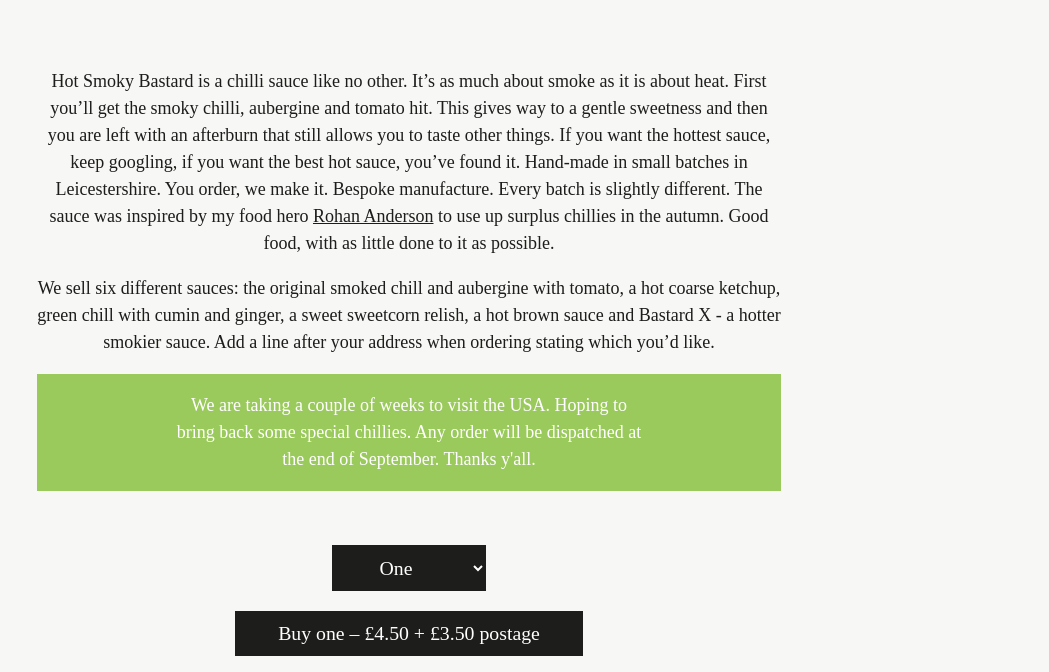
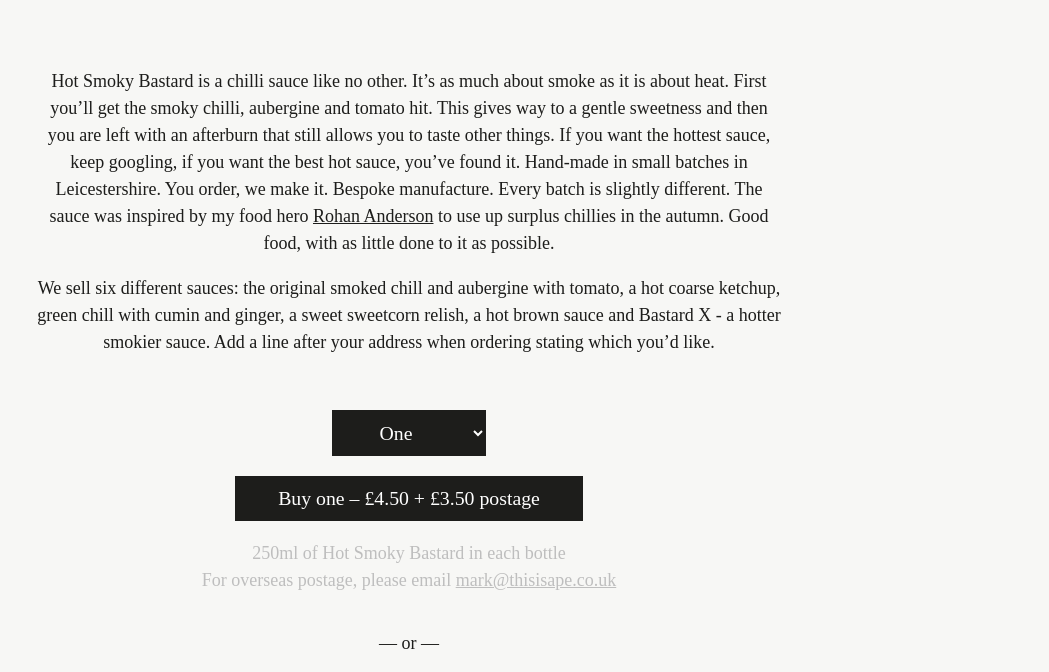
Before and after one commit to EMT/hot-smoky-minisite, a plain HTML site: page index.html in a window 1280 px wide. Shown: the part 406-1078 px from the top of the page, without its empty margins (231-1280 px from the left). Drawn offline with nearby package versions, Linux system fonts and the light colour scheme.

Commit message:
Remove USA notice.

```diff
--- a/index.html
+++ b/index.html
@@ -27,7 +27,7 @@
 
 			<p>We sell six different sauces: the original smoked chill and aubergine with tomato, a hot coarse ketchup, green chill with cumin and ginger, a sweet sweetcorn relish, a hot brown sauce and Bastard X - a hotter smokier sauce. Add a line after your address when ordering stating which you’d like.</p>
 
-			<p style="background: rgb(154,201,92); color: rgb(255,255,255); padding: 1em;"><span style="display: inline-block; max-width: 26em;">We are taking a couple of weeks to visit the USA. Hoping to bring back some special chillies. Any order will be dispatched at the end of September. Thanks y'all.</span></p>
+			<!-- <p style="background: rgb(154,201,92); color: rgb(255,255,255); padding: 1em;"><span style="display: inline-block; max-width: 26em;">We are taking a couple of weeks to visit the USA. Hoping to bring back some special chillies. Any order will be dispatched at the end of September. Thanks y'all.</span></p> -->
 
 			<!-- <p>It’s valentine’s day soon. We know you’re a passionate bunch all year round and that your heart doesn’t beat to the timescales of Hallmark Cards’ quarterly financial reports, but if you’d like one of our special valentine labels ("To my Hot Smoky Bastard" or "From your Hot Smoky Bastard") then add a note in the address box.</p> -->
 
```
